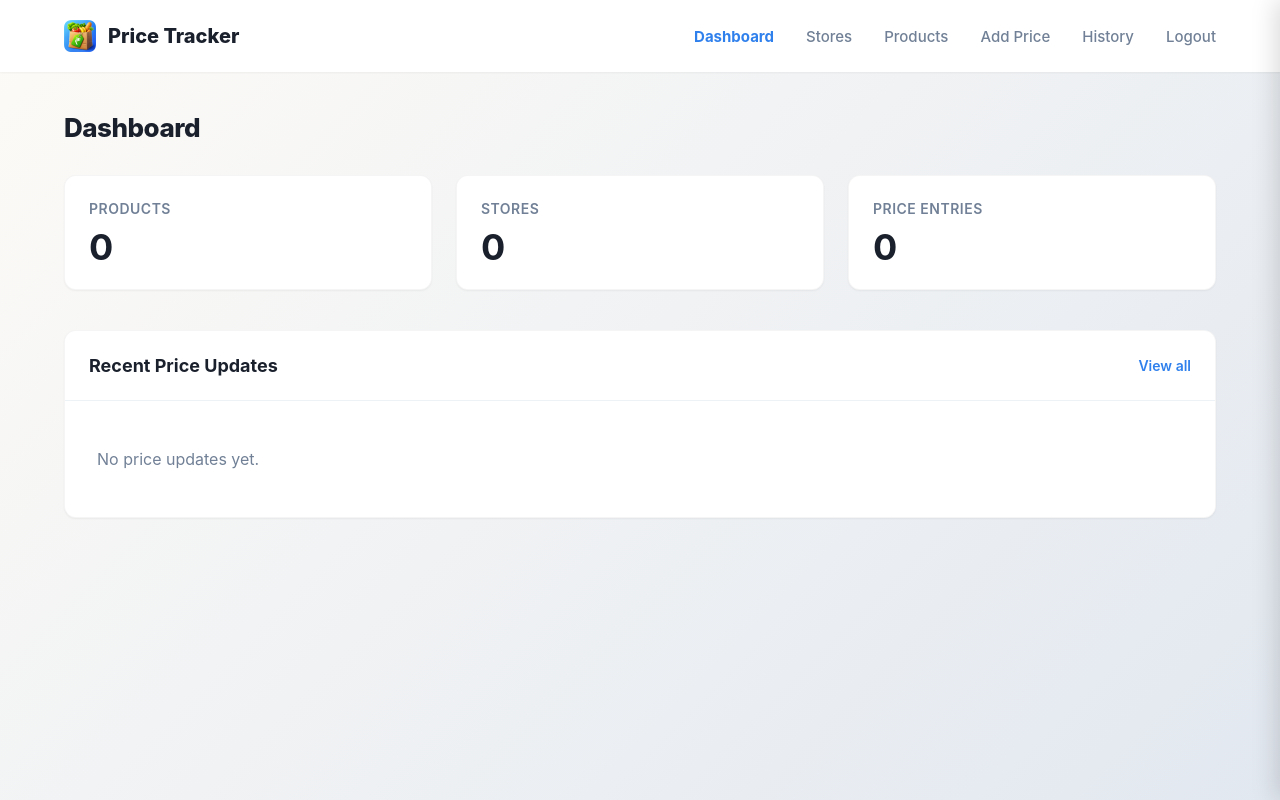
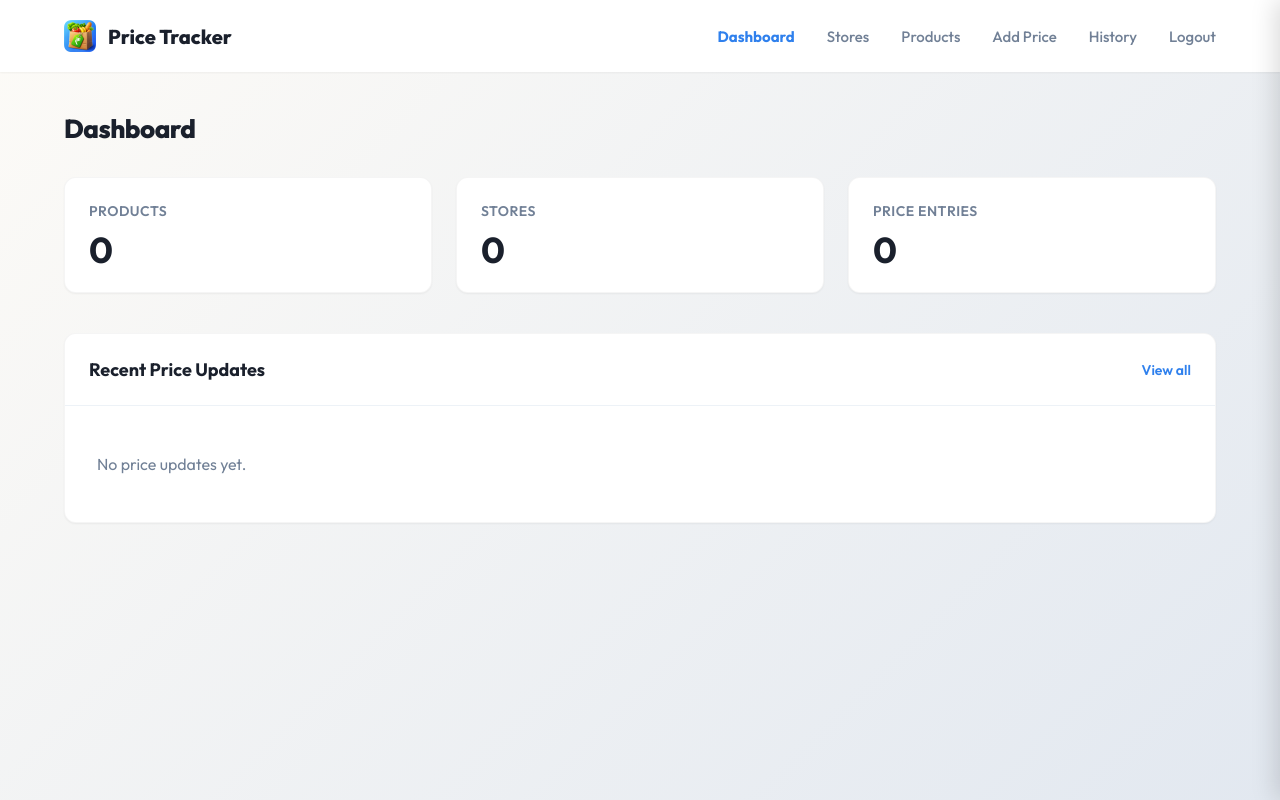
Before and after one commit to er-vikash-sain/grocery-price-app, a PHP site: page /html/dashboard.html in a window 1280 px wide. Run offline with PHP 8.4, Linux system fonts and the light colour scheme.

Commit message:
style: update typography to Outfit font for a more modern and premium feel

```diff
--- a/html/common.css
+++ b/html/common.css
@@ -1,3 +1,5 @@
+@import url('https://fonts.googleapis.com/css2?family=Outfit:wght@300;400;500;600;700;800&display=swap');
+
 :root {
     /* ------------------------------
      1. Brand Colors
@@ -32,7 +34,7 @@
     --shadow-md: 0 4px 6px -1px rgba(0, 0, 0, 0.1), 0 2px 4px -1px rgba(0, 0, 0, 0.06);
     --shadow-lg: 0 20px 25px -5px rgba(47, 128, 237, 0.15), 0 10px 10px -5px rgba(0, 0, 0, 0.04);
 
-    --font-family-base: 'Inter', system-ui, -apple-system, sans-serif;
+    --font-family-base: 'Outfit', system-ui, -apple-system, sans-serif;
 }
 
 * {
```
